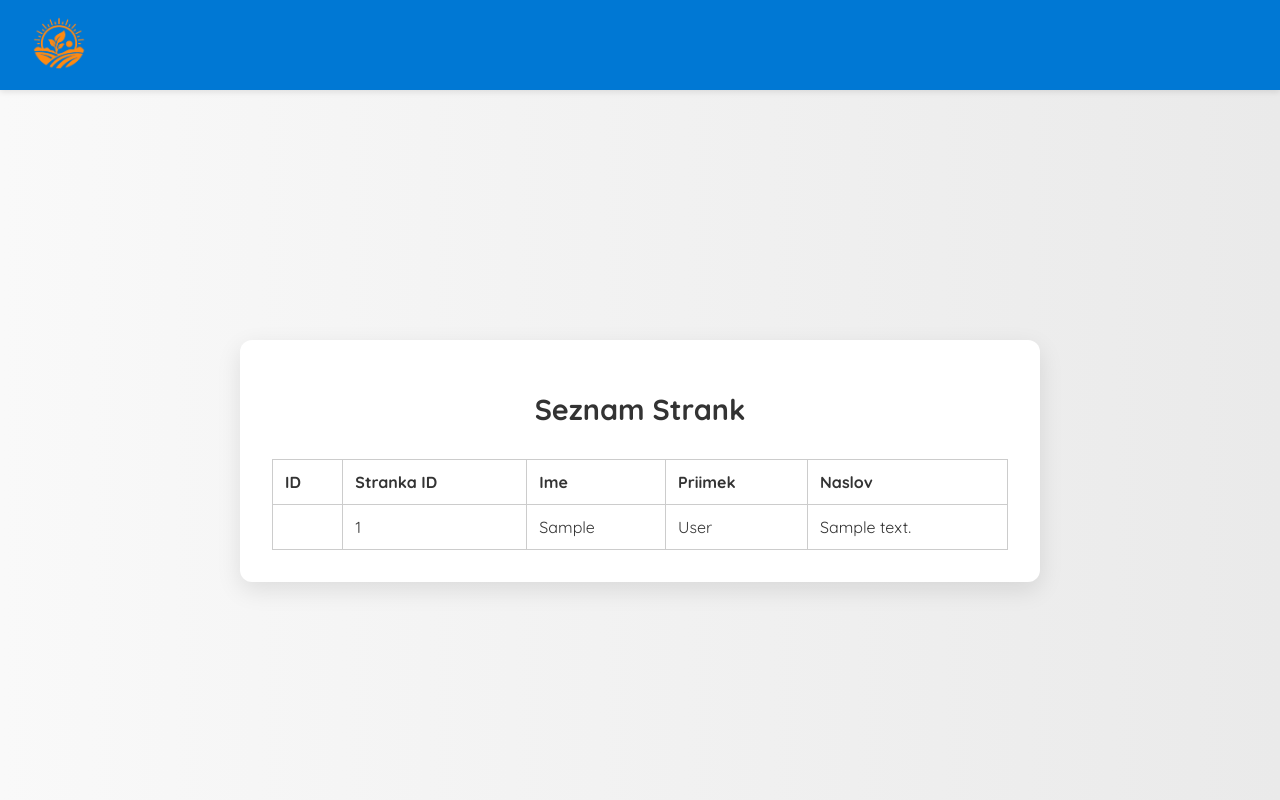
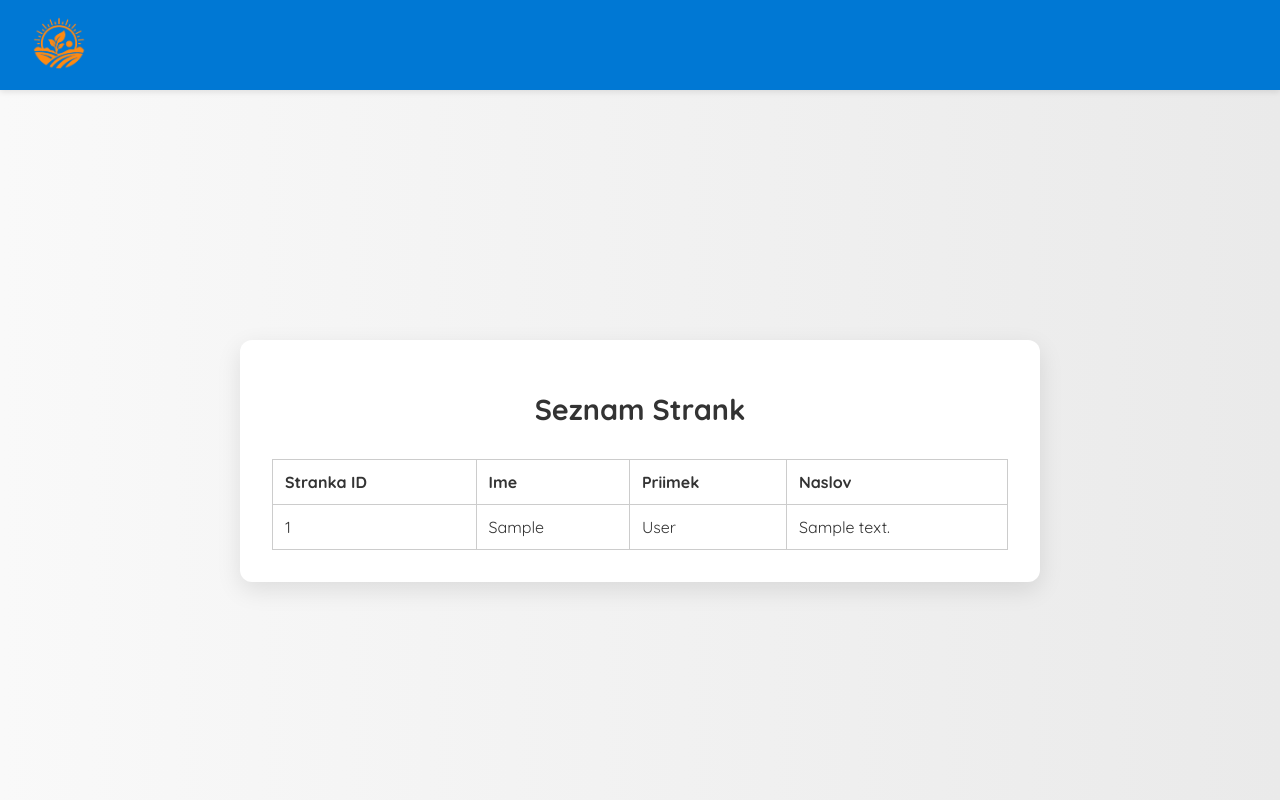
Before and after one commit to beaverDamDemo/python-fastapi-sample-naloga, a FastAPI app: page /seznam_strank in a window 1280 px wide. Run offline with FastAPI, Linux system fonts and the light colour scheme; tables that the repository leaves empty hold one stand-in row (values such as "Sample post").

Commit message:
smaller updates

```diff
--- a/static/styles.css
+++ b/static/styles.css
@@ -7,6 +7,7 @@
   --color-success-hover: #388e3c;
   --color-error: #f44336;
   --color-info: #2196f3;
+  --color-bg-info: #eaf6ff;
   --color-bg-light: #f9f9f9;
   --color-bg-medium: #eaeaea;
   --color-text-light: #fff;
@@ -71,7 +72,7 @@ main {
     background-color: transparent;
   }
   a.logo:hover {
-    filter: brightness(0.9);
+    filter: brightness(1.1);
   }
 }
 
--- a/templates/seznam_strank.html
+++ b/templates/seznam_strank.html
@@ -7,7 +7,6 @@ content %}
   <table>
     <thead>
       <tr>
-        <th>ID</th>
         <th>Stranka ID</th>
         <th>Ime</th>
         <th>Priimek</th>
@@ -17,7 +16,6 @@ content %}
     <tbody>
       {% for s in stranke %}
       <tr>
-        <td>{{ s.id }}</td>
         <td>{{ s.stranka_id }}</td>
         <td>{{ s.firstname }}</td>
         <td>{{ s.lastname }}</td>
```
Also changed, not shown: README.md.
